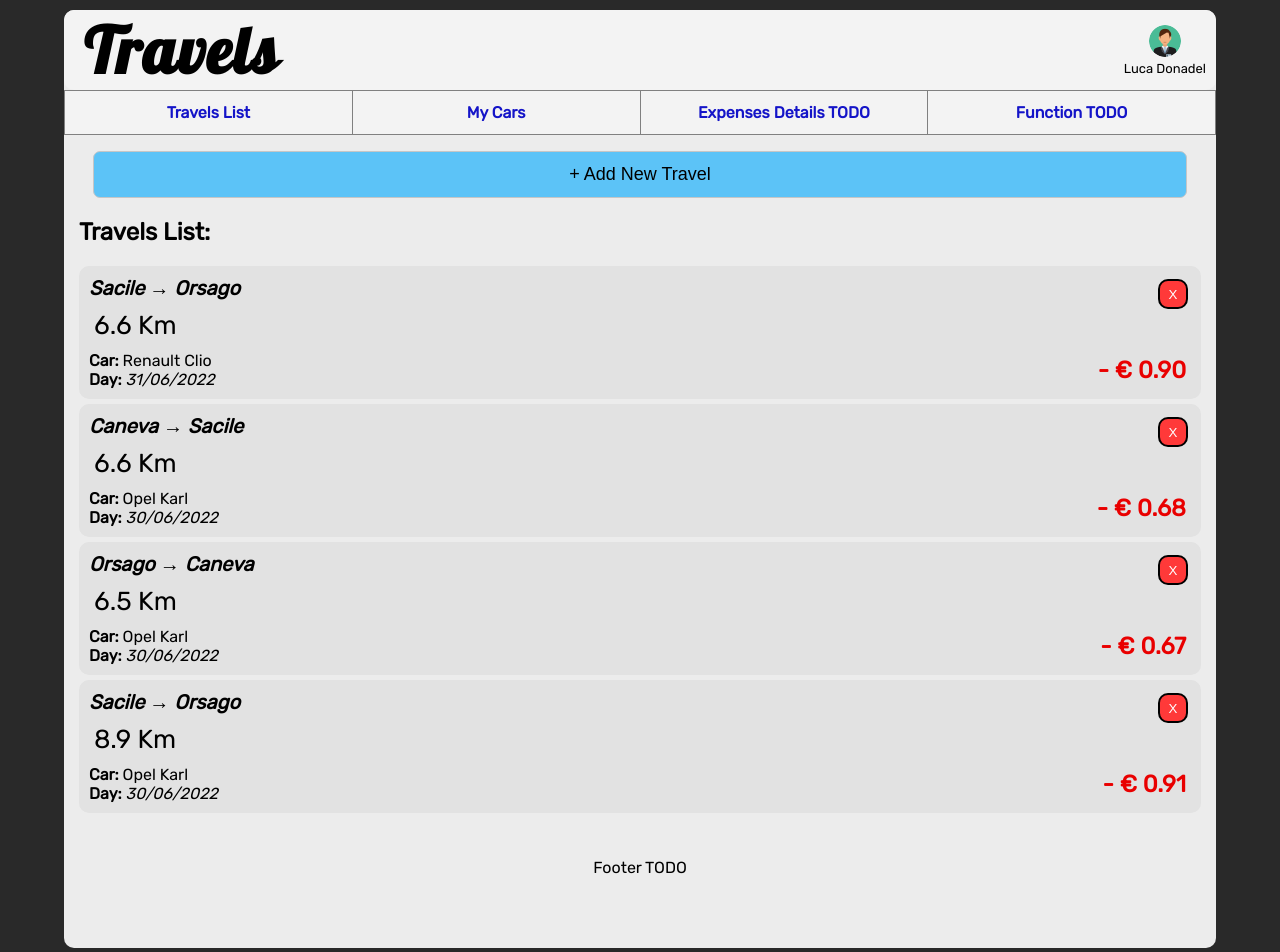
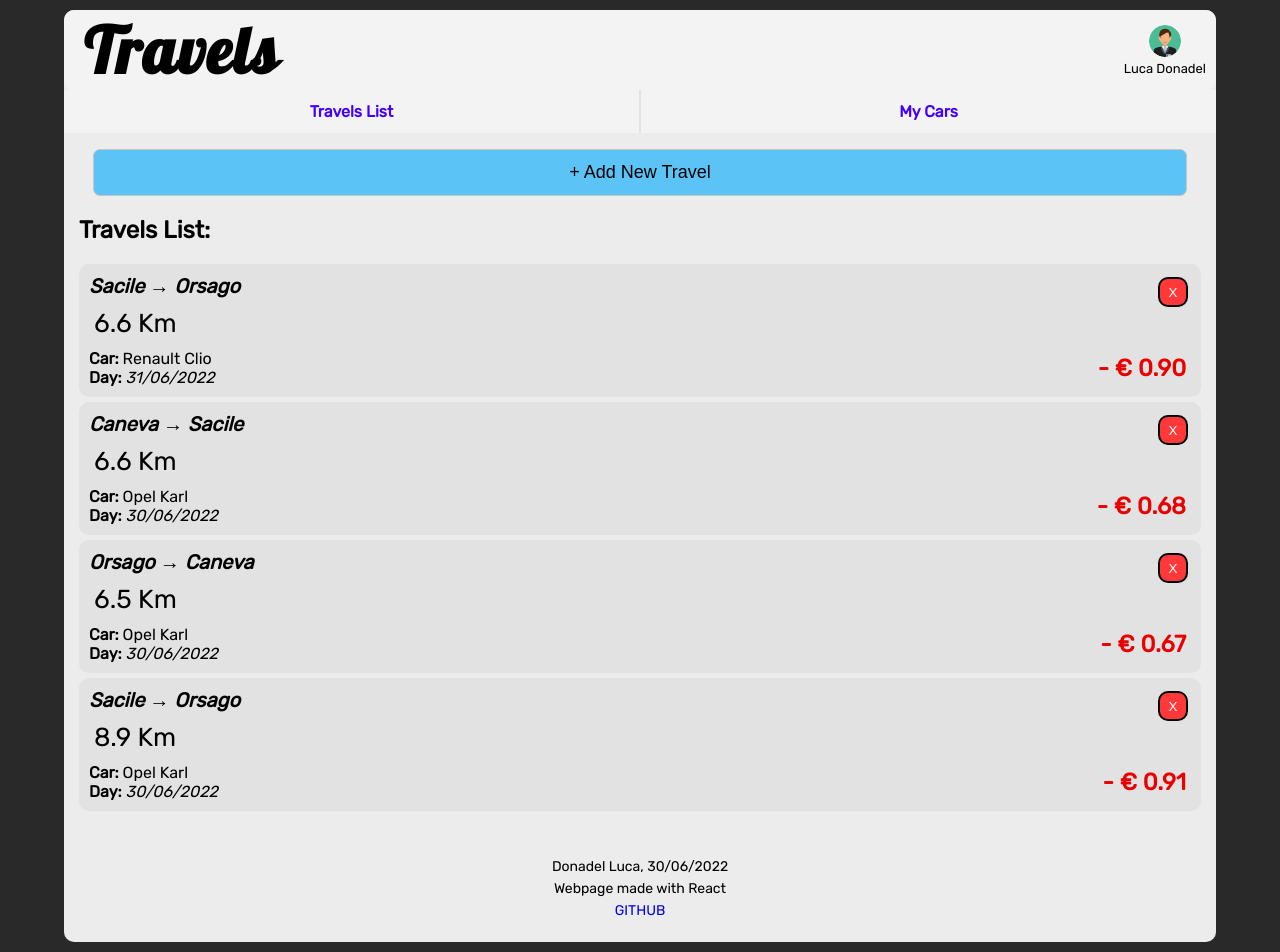
Before and after one commit to iLukez/react-travels-tracker, a React (Create React App) app: page / in a window 1280 px wide. Shown: the top 952 px of the page. Built offline with nearby package versions, Linux system fonts and the light colour scheme.

Commit message:
Updated footer, updated navbar style

```diff
--- a/src/components/Footer.js
+++ b/src/components/Footer.js
@@ -3,7 +3,9 @@ import React from 'react'
 const Footer = () => {
   return (
     <div className='footer'>
-      <p>Footer TODO</p>
+      <p>Donadel Luca, 30/06/2022</p>
+      <p>Webpage made with React</p>
+      <a href='https://github.com/iLukez/react-travels-tracker' target={'_blank'} rel={'noopener noreferrer'}>GITHUB</a>
     </div>
   )
 }
--- a/src/components/Nav.js
+++ b/src/components/Nav.js
@@ -4,20 +4,12 @@ import { Link } from 'react-router-dom'
 const Nav = () => {
   return (
     <nav className='navbar'>
-        <Link to={'/'}  className='nav-element' style={{textDecoration: 'none', color: 'rgb(20, 20, 200)'}}>
+        <Link to={'/'}  className='nav-element' style={{borderRight: '2px solid rgb(226, 226, 226)'}}>
             <strong>Travels List</strong>
         </Link>
 
-        <Link to={'/cars'}  className='nav-element' style={{textDecoration: 'none', color: 'rgb(20, 20, 200)'}}>
+        <Link to={'/cars'}  className='nav-element'>
             <strong>My Cars</strong>
-        </Link>
-
-        <Link to={'/'}  className='nav-element' style={{textDecoration: 'none', color: 'rgb(20, 20, 200)'}}>
-            <strong>Expenses Details TODO</strong>
-        </Link>
-
-        <Link to={'/'}  className='nav-element' style={{textDecoration: 'none', color: 'rgb(20, 20, 200)'}}>
-            <strong>Function TODO</strong>
         </Link>
     </nav>
   )
--- a/src/index.css
+++ b/src/index.css
@@ -43,8 +43,9 @@ a {
 .nav-element {
     text-align: center;
     display: table-cell;
+    text-decoration: none;
+    color: rgb(20, 20, 200);
     color:rgb(68, 0, 255);
-    border: 0.5px solid grey;
     padding: 12px;
     border-collapse: collapse;
     transition-duration: 0.3s;
@@ -137,9 +138,12 @@ a {
 }
 
 .footer {
+    line-height: 22px;
     padding: 10px;
+    margin-bottom: 10px;
+    font-size: 14px;
     text-align: center;
-    min-height: 100px;
+    min-height: fit-content;
 }
 
 #addTravelButton, #addCarButton {
```
